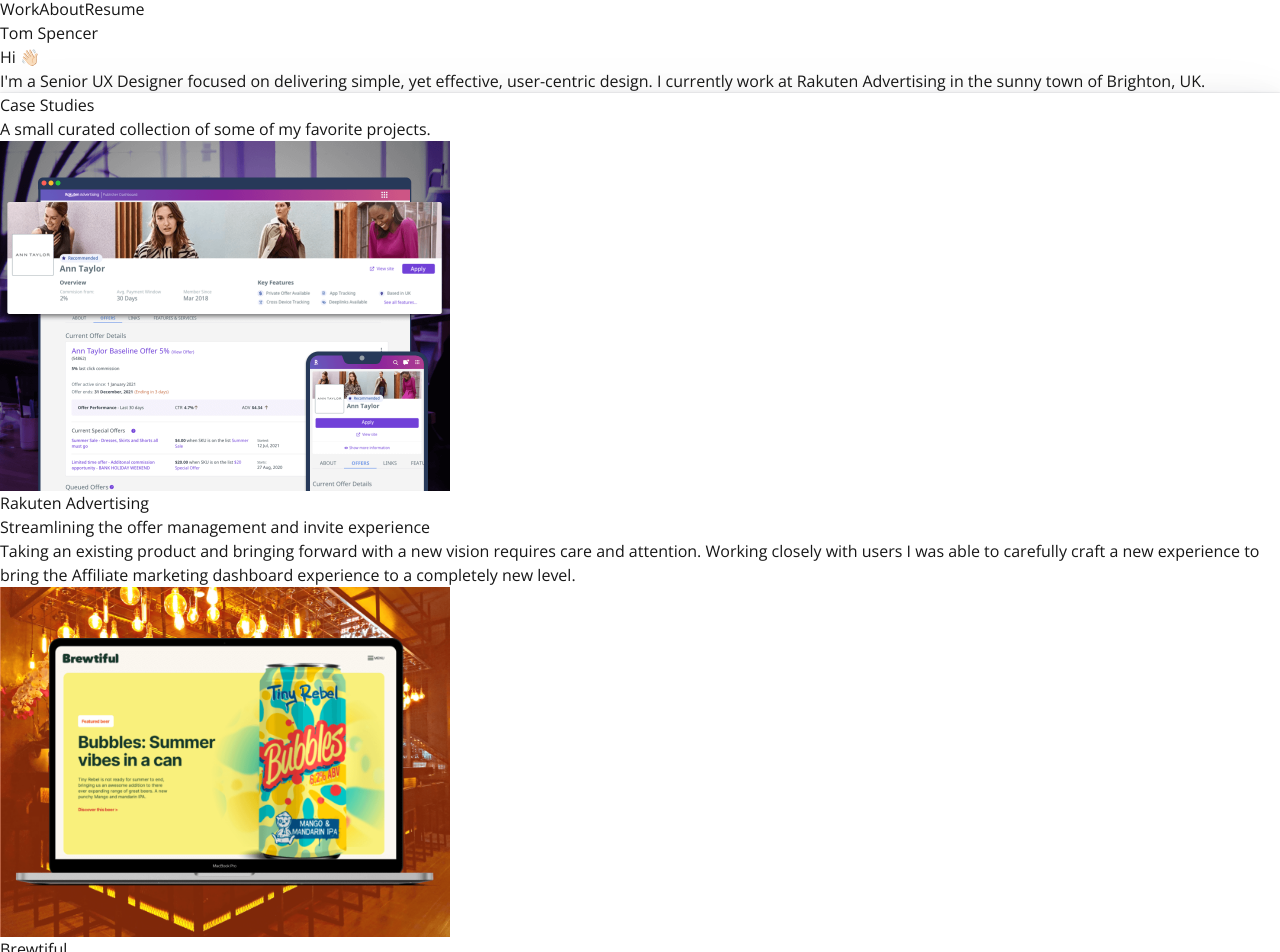
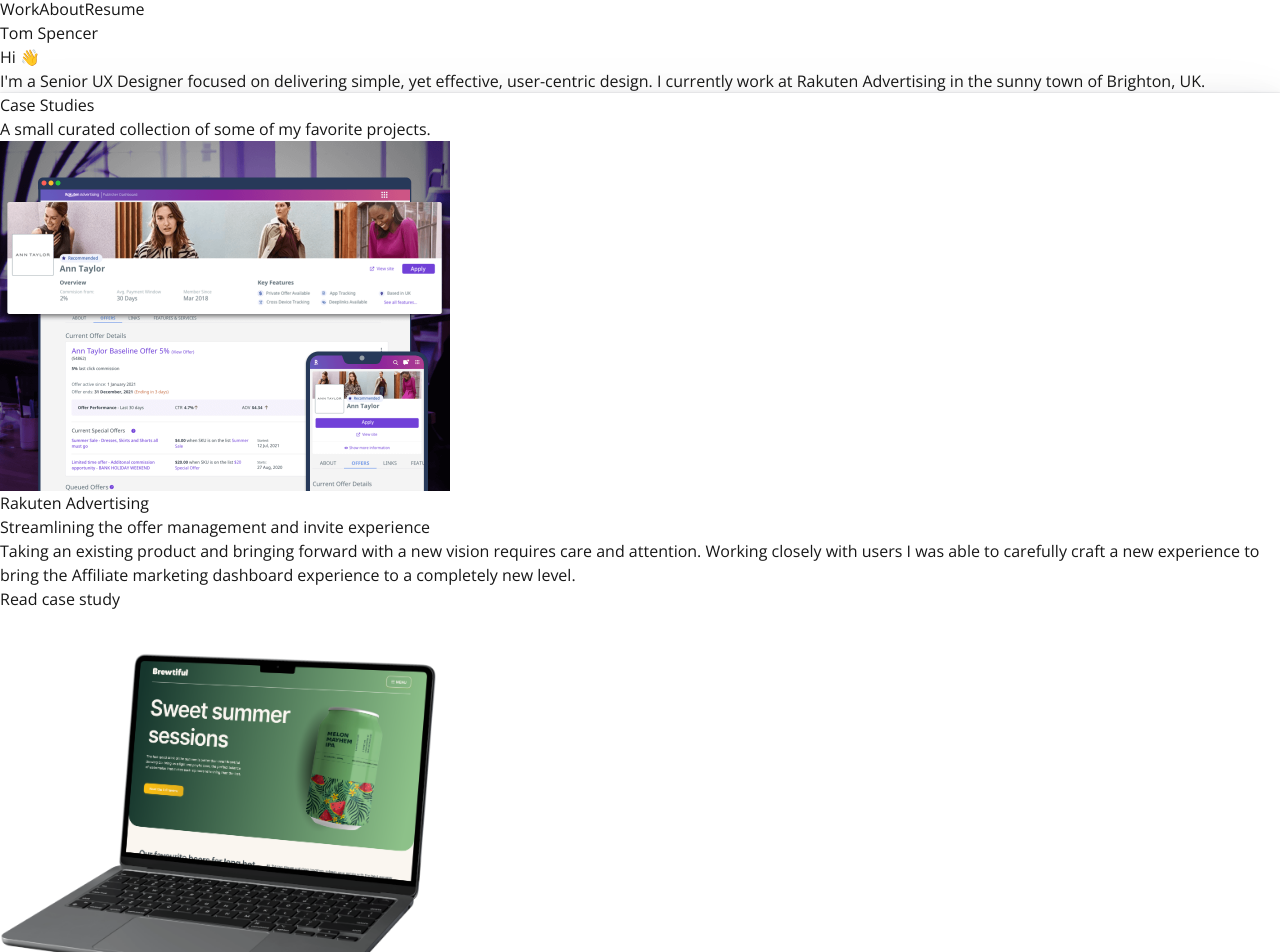
Before and after one commit to tomatronic/portfolio2024, a Next.js app: page / in a window 1280 px wide. Shown: the part 91-1043 px from the top of the page. Built offline with nearby package versions, Linux system fonts and the light colour scheme.

Commit message:
End of Saturday

```diff
--- a/package.json
+++ b/package.json
@@ -9,6 +9,7 @@
     "lint": "next lint"
   },
   "dependencies": {
+    "framer-motion": "^11.5.6",
     "next": "14.2.9",
     "react": "^18",
     "react-dom": "^18",
--- a/src/app/components/casestudies.js
+++ b/src/app/components/casestudies.js
@@ -11,7 +11,7 @@ const caseStudies=[
         title:"Creating a beatiful and engaging craft beer brand and blog",
         blurb:"A personal project that saw the of a blog based craft beer community go through all the stage of the UX process. I still hope to bring this project to a live deployment one day.",
         link:"/work/beer-blog",
-        img: "/brewtifulThumb.png"
+        img: "/brewtiful24.png"
     },
     {
       tag: "Designflows 2021",
--- a/src/app/components/casestudyCard.js
+++ b/src/app/components/casestudyCard.js
@@ -5,16 +5,21 @@ import Image from 'next/image'
 
 function Presentation(props) {
   return (
-
-        <Link href={props.link} className="flex grow flex-col items-center md:flex-row gap-60">
-          <Image src={props.img} width={450} height={150} alt={props.title} priority={true} className="object-cover shadow-[0px_1px_8px_rgba(13,34,71,0.12),_0px_28px_96px_rgba(13,34,71,0.1)]"/>
+    <>
+            <div className="flex-1 justify-center">
+            <Image src={props.img} width={450} height={150} alt={props.title} priority={true} />
+            </div>
             <div className="flex-1 flex-col justify-between px-10 py-4 leading-normal">
               <div className="text-purple-500 uppercase font-medium text-sm">{props.tag}</div>
               <div className="text-3xl font-semibold pt-4 text-balance tracking-[-0.015em] text-gray-800">{props.title}</div>
               <p className="max-w-lg my-4 font-light text-gray-500 lg:mb-8 md:text-lg lg:text-xl dark:text-gray-400">{props.blurb}</p>
+              <Link href={props.link}>
+              <button class="rounded-md bg-gradient-to-tr from-slate-800 to-slate-700 py-2 px-4 border border-transparent text-center text-sm text-white transition-all shadow-md hover:shadow-lg focus:bg-slate-700 focus:shadow-none active:bg-slate-700 hover:bg-slate-700 active:shadow-none disabled:pointer-events-none disabled:opacity-50 disabled:shadow-none" type="button">
+    Read case study
+  </button>
+              </Link>
             </div>
-        </Link>
-
+</>
   )
 }
 export default Presentation;
--- a/src/app/components/casestudyShowcase.js
+++ b/src/app/components/casestudyShowcase.js
@@ -1,31 +1,28 @@
-
 import caseStudies from "./casestudies";
 import Presentation from "./casestudyCard";
 
 function CasestudyShowcase() {
-
-
   return (
     <>
-    <div className="mb-16" id= "work">
-        <div className="py-40 md:pt-20 bg-gray-100" style={{ boxShadow:"0 0 24px rgba(34, 42, 53, 0.06), 0 1px 1px rgba(0, 0, 0, 0.05), 0 0 0 1px rgba(34, 42, 53, 0.04), 0 0 4px rgba(34, 42, 53, 0.08), 0 16px 68px rgba(47, 48, 55, 0.05), 0 1px 0 rgba(255, 255, 255, 0.1"}} >
+      <div className="mb-16" id="work">
+        <div className="py-40 md:pt-20 bg-gray-100" style={{ boxShadow: "0 0 24px rgba(34, 42, 53, 0.06), 0 1px 1px rgba(0, 0, 0, 0.05), 0 0 0 1px rgba(34, 42, 53, 0.04), 0 0 4px rgba(34, 42, 53, 0.08), 0 16px 68px rgba(47, 48, 55, 0.05), 0 1px 0 rgba(255, 255, 255, 0.1)" }}>
           <div className="container max-w-screen-xl mx-auto">
-          <h1 className="text-center text-2xl font-extrabold tracking-tight leading-none md:text-3xl xl:text-4xl dark:text-white">Case Studies</h1>
-          <p className="max-w-xl mx-auto pt-4 pb-32 mb-10 text-center font-light text-gray-500 lg:mb-8 md:text-lg lg:text-xl dark:text-gray-400 text-balance">A small curated collection of some of my favorite projects.</p>
+            <h1 className="text-center text-2xl font-extrabold tracking-tight leading-none md:text-3xl xl:text-4xl dark:text-white">Case Studies</h1>
+            <p className="max-w-xl mx-auto pt-4 pb-32 mb-10 text-center font-light text-gray-500 lg:mb-8 md:text-lg lg:text-xl dark:text-gray-400 text-balance">A small curated collection of some of my favorite projects.</p>
 
             <div className="grid grid-cols-1 gap-y-96 gap-0 max-w-screen-xl mx-auto">
-              {[...Array(3)].map((_, i) => (
+              {caseStudies.slice(0, 3).map((study, i) => (
                 <div
-                  key={i}
-                  className={`flex-1 flex flex-row justify-between group row-span-1`}
+                  key={study.link}
+                  className={`flex gap-20 items-center justify-between group row-span-1 ${i % 2 === 0 ? 'md:flex-row' : 'md:flex-row-reverse'}`}
                 >
                   <Presentation
-                    key={caseStudies[i].link}
-                    tag={caseStudies[i].tag}
-                    title={caseStudies[i].title}
-                    blurb={caseStudies[i].blurb}
-                    img={caseStudies[i].img}
-                    link={caseStudies[i].link}
+                    key={study.link}
+                    tag={study.tag}
+                    title={study.title}
+                    blurb={study.blurb}
+                    img={study.img}
+                    link={study.link}
                   />
                 </div>
               ))}
--- a/src/app/components/hero.js
+++ b/src/app/components/hero.js
@@ -1,41 +1,19 @@
 
-import bg from '/public/homeBg.png'
+import WavingHand from "./wave"
 
 export default function Hero() {
   return (
     <div className="relative isolate overflow-hidden">
 
-      <div className="container h-[calc(100vh-280px)] max-w-screen-md mx-auto py-24 flex flex-col justify-center content-center relative z-10 md:text-left flex-wrap max-w-s md:max-w-3xl"
-        style={{ pointerEvents: "none" }}
-      >
+      <div className="container h-[calc(100vh-280px)] max-w-screen-md mx-auto py-24 flex flex-col justify-center content-center relative z-10 md:text-left flex-wrap max-w-s md:max-w-3xl">
         <h1 className="max-w-xl text-center mb-10 text-3xl font-extrabold tracking-tight leading-none md:text-4xl xl:text-5xl dark:text-white">Tom Spencer</h1>
-        <p className="max-w-lg text-center font-light text-gray-500 md:text-lg lg:text-xl dark:text-gray-400 text-balance">Hi 👋🏻</p>
+        <p className="max-w-lg text-center font-light text-gray-500 md:text-lg lg:text-xl dark:text-gray-400 text-balance">Hi <WavingHand /></p>
         <p className="max-w-lg pt-4 mb-6 text-center font-light text-gray-500 lg:mb-8 md:text-lg lg:text-xl dark:text-gray-400 text-balance">
           I'm a <span className="font-medium">Senior UX Designer</span> focused on delivering simple, yet effective, user-centric design. I currently work at <a href="https://www.rakutenadvertising.com" target="_blank" rel="noreferrer">Rakuten Advertising</a> in the sunny town of Brighton, UK.</p>
 
       </div>
 
-      {/*   <div
-    className="container max-w-screen-md mx-auto px-6 flex flex-col justify-center relative z-10 md:text-left flex-wrap max-w-s md:max-w-3xl"
-    style={{ pointerEvents: "none" }}
-  >
-    <div className="text-2xl md:text-5xl md:leading-snug tracking-tight mt-16 md:mt-24 font-black text-balance">
-      I'm focused on delivering simple, yet effective,
-      user-centric designs.
-    </div>
-    <div className="text-lg pt-5">
-      Currently Senior UX Designer @{" "}
-      <b>
-        <a
-          href="https://www.rakutenadvertising.com"
-          target="_blank"
-          rel="noreferrer"
-        >
-          Rakuten Advertising
-        </a>
-      </b>
-    </div>
-  </div> */}
+
     </div>
   )
 }
--- /dev/null
+++ b/src/app/components/wave.js
@@ -0,0 +1,37 @@
+'use client';
+
+import React, { useState } from 'react';
+import { motion } from 'framer-motion';
+
+const WavingHand = () => {
+  const [isWaving, setIsWaving] = useState(false);
+
+  const handleClick = () => {
+    setIsWaving(true);
+    setTimeout(() => setIsWaving(false), 1000);
+  };
+
+  const waveVariants = {
+    wave: {
+      rotate: [0, -20, 0, 20, 0],
+      transition: {
+        duration: 0.5,
+        repeat: 2,
+        ease: "easeInOut"
+      }
+    }
+  };
+
+  return (
+    <motion.span
+      onClick={handleClick}
+      animate={isWaving ? "wave" : ""}
+      variants={waveVariants}
+      className="cursor-pointer text-lg inline-block"
+    >
+      👋
+    </motion.span>
+  );
+};
+
+export default WavingHand;
```
Also changed, not shown: public/brewtiful24.png (added), 1 other file (tests, documents, lock files or other folders).
